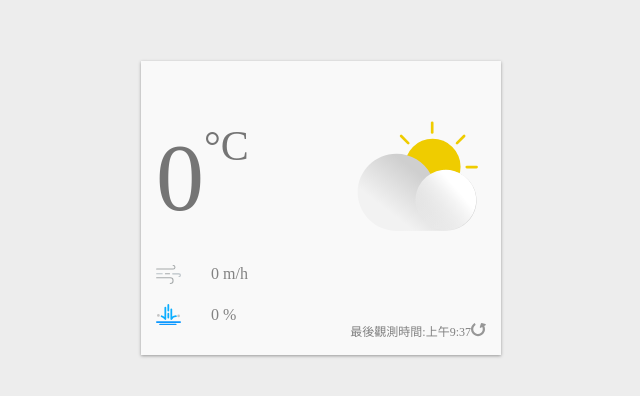
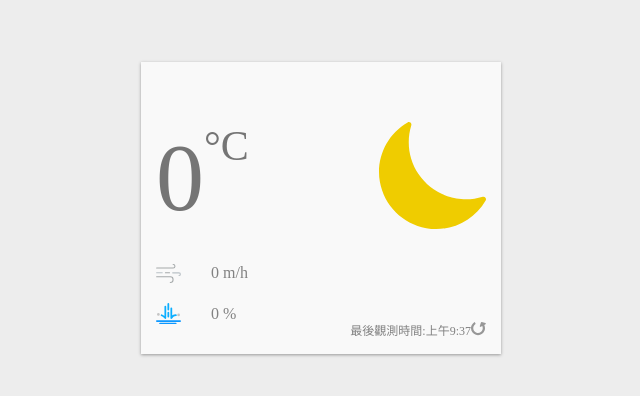
Before and after one commit to joeingjoe/weather_api, a React (Create React App) app: page / in a window 1280 px wide. Shown: the part 192-588 px from the top of the page, without its empty margins (319-959 px from the left). Built offline with nearby package versions, Linux system fonts and the light colour scheme; no server answers.

Commit message:
1.使用判斷api傳回之天氣型態改變Icon 2.使用useMemo優化

```diff
--- a/src/WeatherApp.js
+++ b/src/WeatherApp.js
@@ -99,29 +99,12 @@ const Redo = styled.div`
     }
 `;
 
-const WeatherApp = () => {
-    console.log('--- invoke function compont ---');
-    const [weatherElement, setWeatherElement] = useState({
-        observationTime: new Date(),
-        locationName: '',
-        humid: 0,
-        description: '',
-        temperature: 0,
-        windSpeed: 0,
-        humid: 0.88,
-        rainPossibility: 0,
-        comfortability: '',
-
-    });
-
-
 const fetchCurrentWeather = () => {
     return fetch(
         'https://opendata.cwb.gov.tw/api/v1/rest/datastore/O-A0001-001?Authorization=CWB-06D73B14-72A5-4363-B448-78EB292C33F5&locationName=%E9%BE%8D%E4%BA%95'
     )
-        .then((response) => { console.log(response); return response.json() })
+        .then((response) => response.json())
         .then((data) => {
-
             const locationData = data.records.location[0];
 
             const weatherElements = locationData.weatherElement.reduce(
@@ -134,10 +117,9 @@ const WeatherApp = () => {
                 {}
             );
 
-            return{
+            return {
                 observationTime: locationData.time.obsTime,
                 locationName: locationData.locationName,
-                description: weatherElements.TEMP,
                 temperature: weatherElements.TEMP,
                 windSpeed: weatherElements.WDSD,
                 humid: weatherElements.HUMD,
@@ -148,7 +130,6 @@ const WeatherApp = () => {
 const fetchWeatherForecast = () => {
     return fetch(
         'https://opendata.cwb.gov.tw/api/v1/rest/datastore/F-C0032-001?Authorization=CWB-06D73B14-72A5-4363-B448-78EB292C33F5&locationName=%E8%87%BA%E4%B8%AD%E5%B8%82'
-
     )
         .then((response) => response.json())
         .then((data) => {
@@ -162,7 +143,7 @@ const WeatherApp = () => {
                 },
                 {}
             );
-                return{
+            return {
                 description: weatherElements.Wx.parameterName,
                 weatherCode: weatherElements.Wx.parameterValue,
                 rainPossibility: weatherElements.PoP.parameterName,
@@ -171,8 +152,24 @@ const WeatherApp = () => {
         });
 }
 
+const WeatherApp = () => {
+    console.log('--- invoke function compont ---');
+    const [weatherElement, setWeatherElement] = useState({
+        observationTime: new Date(),
+        locationName: '',
+        humid: 0,
+        temperature: 0,
+        windSpeed: 0,
+        description: '',
+        weatherCode: 0,
+        rainPossibility: 0,
+        comfortability: '',
+    });
+
+
+
+
     const fetchData = useCallback(() => {
-
         const fetchingData = async () => {
 
             const [currentWeather, weatherForecast] = await Promise.all([
@@ -205,7 +202,7 @@ const WeatherApp = () => {
                     <Temperature>
                         {Math.round(weatherElement.temperature)} < Celsius >°C</Celsius>
                     </Temperature>
-                <WeatherIcon/>
+                    <WeatherIcon currentWeatherCode={weatherElement.weatherCode} moment="night" />
                 </CurrentWeather>
                 <AirFlow>
                     <AirFlowIcon />
--- a/src/WeatherIcon.js
+++ b/src/WeatherIcon.js
@@ -1,6 +1,19 @@
-import React from 'react';
+import React, { useState , useEffect , useMemo } from 'react';
 import styled from '@emotion/styled';
-import { ReactComponent as CloudyIcon } from './images/cloudy.svg';
+import { ReactComponent as DayThunderstorm } from './images/day-thunderstorm.svg';
+import { ReactComponent as DayClear } from './images/day-clear.svg';
+import { ReactComponent as DayCloudyFog } from './images/day-cloudy-fog.svg';
+import { ReactComponent as DayCloudy } from './images/day-cloudy.svg';
+import { ReactComponent as DayFog } from './images/day-fog.svg';
+import { ReactComponent as DayPartiallyClearWithRain } from './images/day-partially-clear-with-rain.svg';
+import { ReactComponent as DaySnowing } from './images/day-snowing.svg';
+import { ReactComponent as NightThunderstorm } from './images/night-thunderstorm.svg';
+import { ReactComponent as NightClear } from './images/night-clear.svg';
+import { ReactComponent as NightCloudyFog } from './images/night-cloudy-fog.svg';
+import { ReactComponent as NightCloudy } from './images/night-cloudy.svg';
+import { ReactComponent as NightFog } from './images/night-fog.svg';
+import { ReactComponent as NightPartiallyClearWithRain } from './images/night-partially-clear-with-rain.svg';
+import { ReactComponent as NightSnowing } from './images/night-snowing.svg';
 
 const IconContainer = styled.div`
     flex-basis: 30%;
@@ -9,10 +22,65 @@ const IconContainer = styled.div`
     }
 `;
 
-const WeatherIcon = () => {
+const weatherTypes = {
+    isThunderstorm: [15, 16, 17, 18, 21, 22, 33, 34, 35, 36, 41],
+    isClear: [1],
+    isCloudyFog: [25, 26, 27, 28],
+    isCloudy: [2, 3, 4, 5, 6, 7],
+    isFog: [24],
+    isPartiallyClearWithRain: [
+        8, 9, 10, 11, 12,
+        13, 14, 19, 20, 29, 30,
+        31, 32, 38, 39,
+    ],
+    isSnowing: [23, 37, 42],
+};
+
+const weatherIcons = {
+    day: {
+        isTunderstorm: <DayThunderstorm />,
+        isClear: <DayClear />,
+        isCloudyFog: <DayCloudyFog />,
+        isCloudy: <DayCloudy />,
+        isFog: <DayFog />,
+        isPartiallyClearWithRain: <DayPartiallyClearWithRain />,
+        isSnowing: <DaySnowing />,
+    },
+    night: {
+        isThunderstorm: <NightThunderstorm />,
+        isClear: <NightClear />,
+        isCloudyFog: <NightCloudyFog />,
+        isCloudy: <NightCloudy />,
+        isFog: <NightFog />,
+        isPartiallyClearWithRain: <NightPartiallyClearWithRain />,
+        isSnowing: <NightSnowing />,
+    },
+};
+
+const weatherCode2Type = (weatherCode) => {
+    const [weatherType] =
+        Object.entries(weatherTypes).find(([weatherType, weatherCodes]) =>
+            weatherCodes.includes(Number(weatherCode))
+        ) || [];
+
+    return weatherType;
+};
+
+const WeatherIcon = ({ currentWeatherCode, moment }) => {
+
+    const [currentWeatherIcon, setCurrentWeatherIcon] = useState('isClear');
+
+    const theWeatherIcon = useMemo(() => weatherCode2Type(currentWeatherCode), [
+        currentWeatherCode,
+    ]);
+
+    useEffect(() => {
+        setCurrentWeatherIcon(currentWeatherIcon);
+    }, [theWeatherIcon]);
+
     return (
         <IconContainer>
-            <CloudyIcon />
+            {weatherIcons[moment][currentWeatherIcon]}
         </IconContainer>
     );
 };
```
Lines whose indentation alone changed are shown as unchanged.
